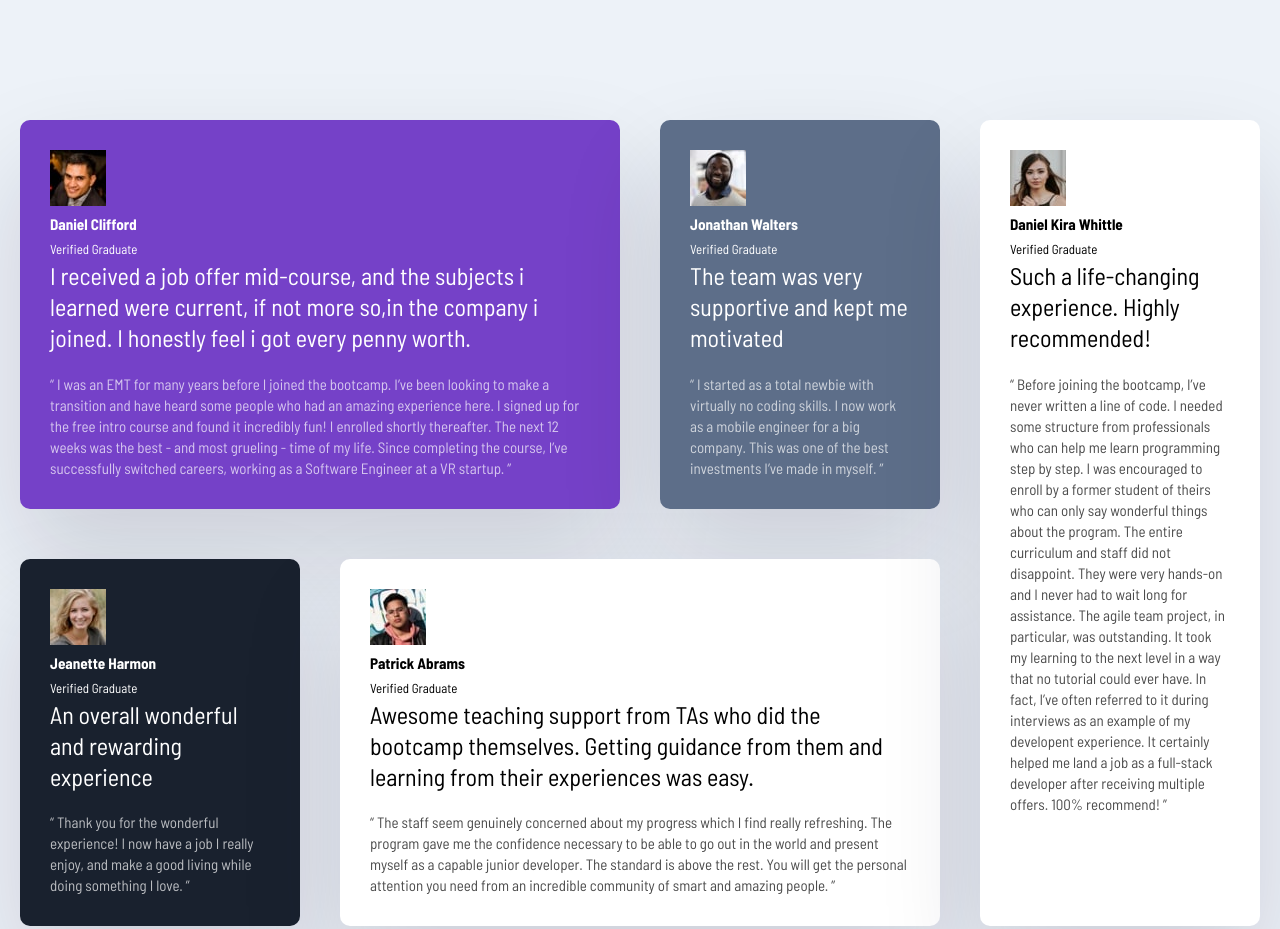
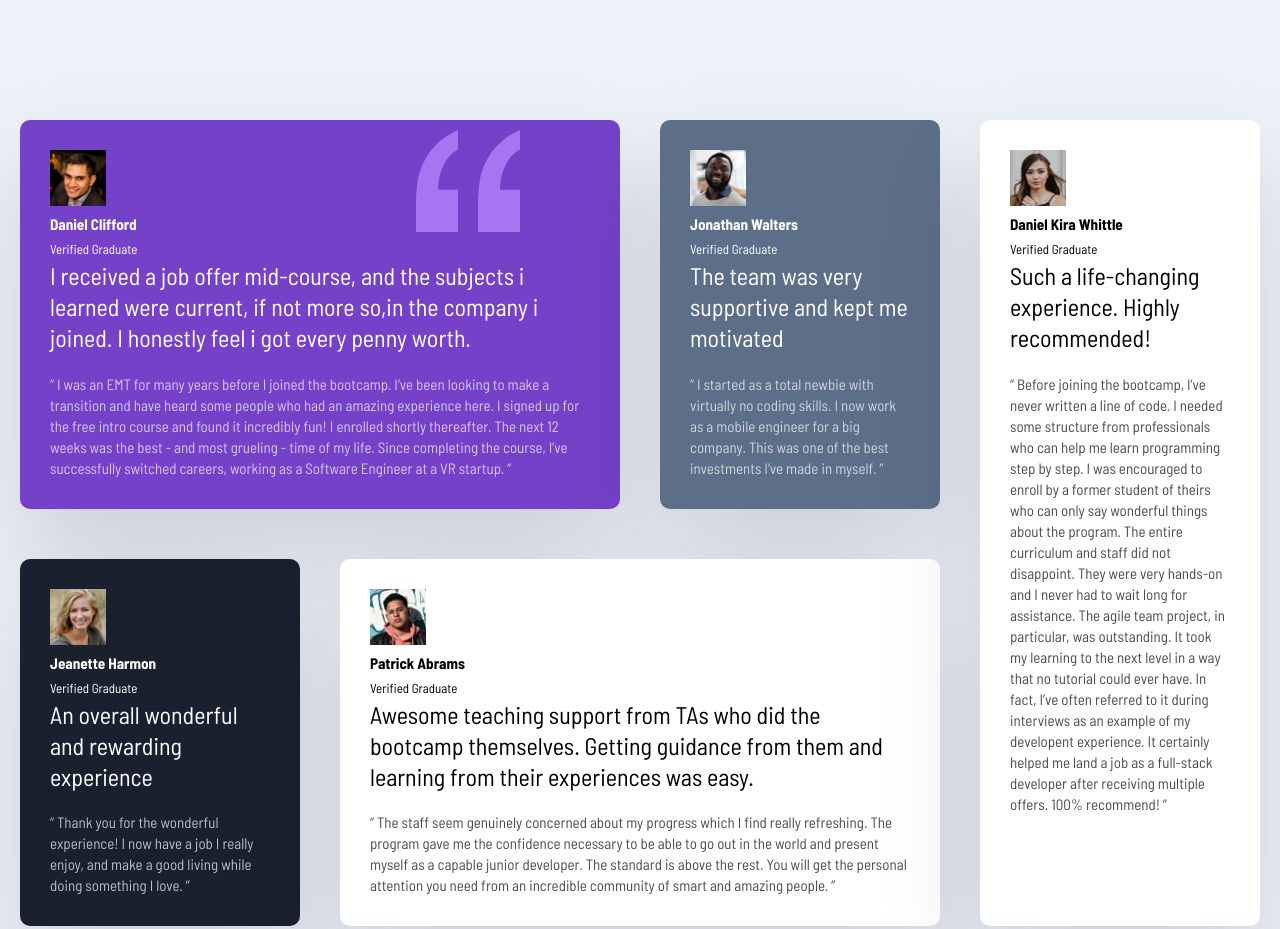
Before and after one commit to TedJenkler/Grid-chat-bubble-site, a plain HTML site: page index.html in a window 1280 px wide. Shown: the top 929 px of the page. Drawn offline with Linux system fonts and the light colour scheme.

Commit message:
Update index.css

```diff
--- a/index.css
+++ b/index.css
@@ -69,7 +69,7 @@ body {
 .card--bg-purple {
   background: hsl(263, 55%, 52%);
   color: #fff;
-  background-image: url(../src/images/bg-pattern-quotation.svg);
+  background-image: url(./bg-pattern-quotation.svg);
   background-repeat: no-repeat;
   background-position: top 10px right 100px;
 }
```
